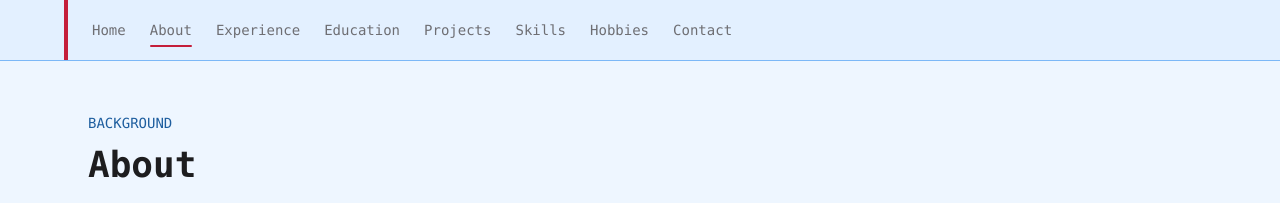
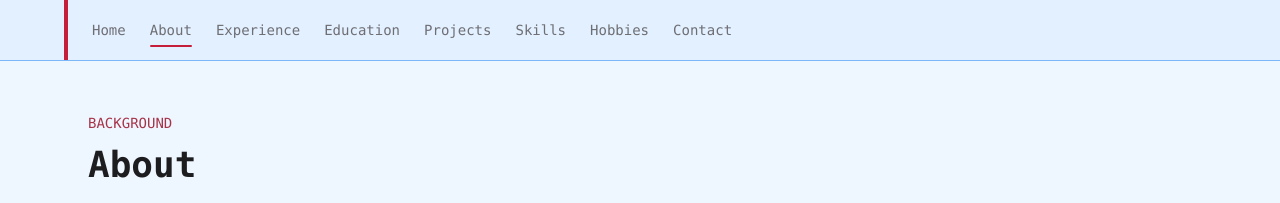
Before and after one commit to Zachary-Levesque/Portfolio, a Next.js app: page /about in a window 1280 px wide. Shown: the top 203 px of the page. Built offline with nearby package versions, Linux system fonts and the light colour scheme.

Commit message:
Update page.tsx

```diff
--- a/app/about/page.tsx
+++ b/app/about/page.tsx
@@ -19,7 +19,7 @@ export default function AboutPage() {
   return (
     <div className="space-y-10">
       <section className="max-w-3xl">
-        <p className="font-mono text-sm uppercase text-accent-muted">
+        <p className="font-mono text-sm uppercase text-red-muted">
           Background
         </p>
         <h1 className="mt-3 font-mono text-3xl font-semibold text-foreground sm:text-4xl">
```
